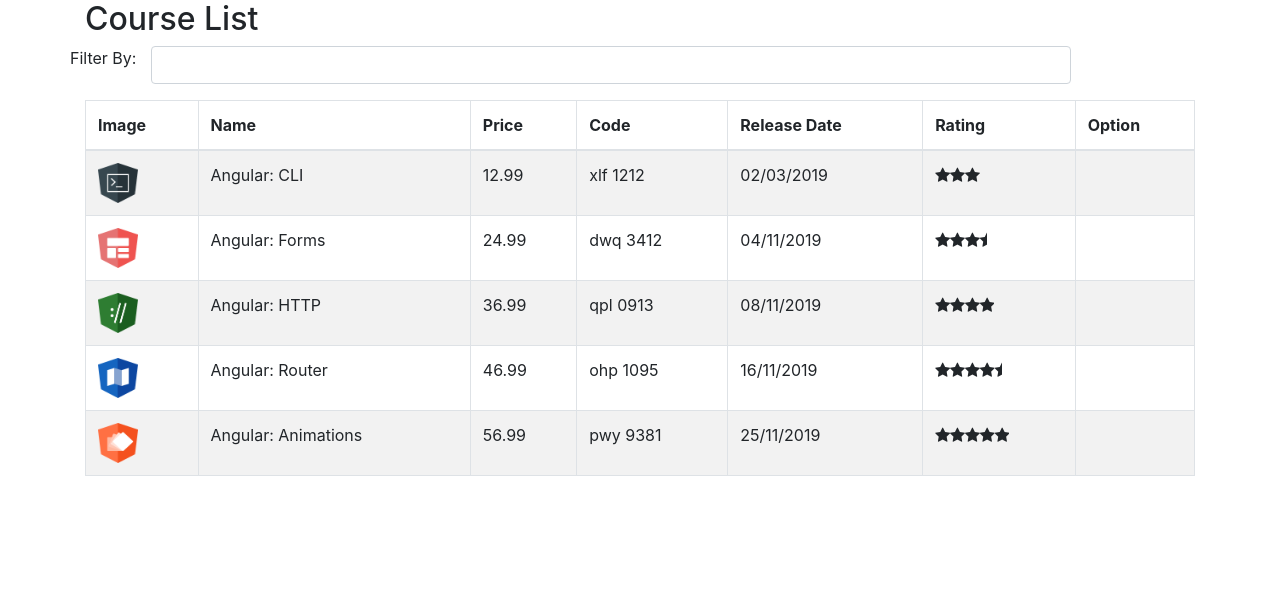
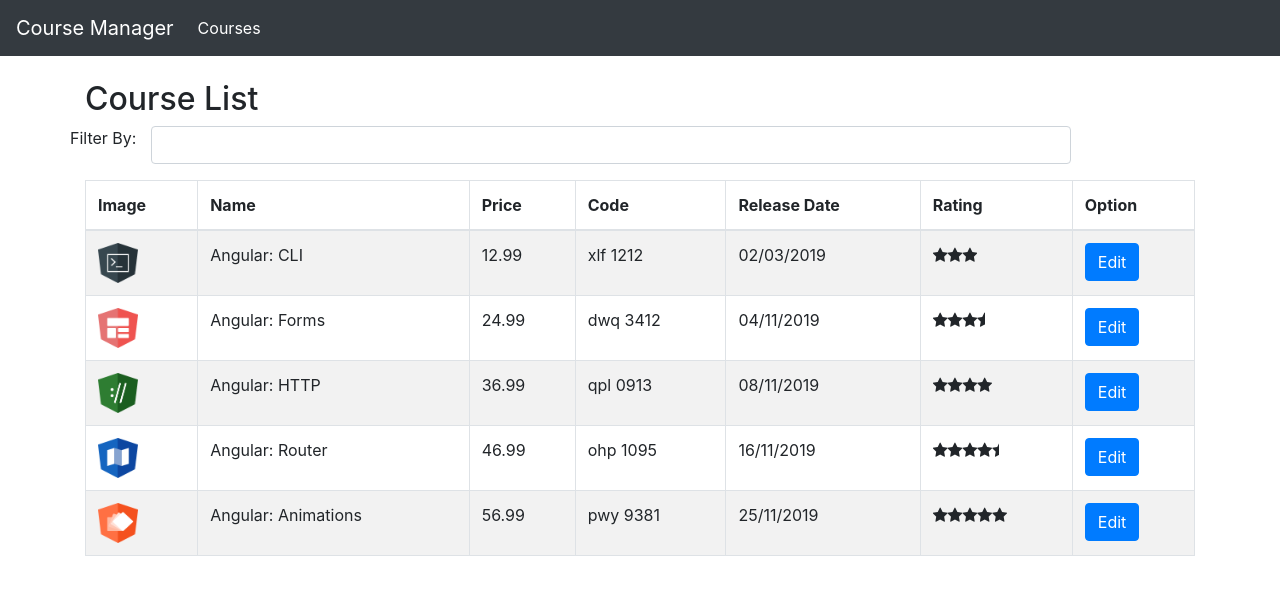
Before and after one commit to PauloAlves8039/Course-Manager-Angular, an Angular app: page /courses in a window 1280 px wide. Shown: the top 594 px of the page. Built offline with nearby package versions, Linux system fonts and the light colour scheme.

Commit message:
Implementando rotas

```diff
--- /dev/null
+++ b/src/app/404/error-404.component.html
@@ -0,0 +1 @@
+<h2>Erro 404</h2>
--- a/src/app/app.component.html
+++ b/src/app/app.component.html
@@ -1,3 +1,4 @@
-<div class="container">
-  <app-course-list></app-course-list>
+<app-nav-bar></app-nav-bar>
+<div class="container mt-4">
+  <router-outlet></router-outlet>
 </div>
--- /dev/null
+++ b/src/app/courses/course-info.component.html
@@ -0,0 +1 @@
+<h2>Course Id = {{ courseId }}</h2>
--- /dev/null
+++ b/src/app/courses/course-info.component.ts
@@ -0,0 +1,26 @@
+/**
+ * @file: course-info.component.ts
+ * @author: Paulo Alves
+ * @description: responsável por definir rotas para edição e exclusão de curso.
+ * @version 1.0.1 (30/06/2020)
+ */
+
+import { Component, OnInit } from '@angular/core';
+import { ActivatedRoute } from '@angular/router';
+
+@Component({
+  templateUrl: './course-info.component.html'
+})
+
+export class CourseInfoCompoent implements OnInit{
+
+  courseId: number;
+
+  constructor(private activatedRoute: ActivatedRoute){
+
+  }
+
+  ngOnInit(): void {
+    this.courseId = +this.activatedRoute.snapshot.paramMap.get('id');
+  }
+}
--- a/src/app/courses/course-list.component.html
+++ b/src/app/courses/course-list.component.html
@@ -29,7 +29,9 @@
       <td>
         <app-star [rating]="course.rating"></app-star>
       </td>
-      <td></td>
+      <td>
+        <a [routerLink]="['/courses/info', course.id]" class="btn btn-primary">Edit</a>
+      </td>
     </tr>
   </tbody>
 </table>
--- a/src/app/courses/course-list.component.ts
+++ b/src/app/courses/course-list.component.ts
@@ -1,4 +1,3 @@
-import { CourseService } from './course.service';
 /**
  * @file: course-list.component.ts
  * @author: Paulo Alves
@@ -8,9 +7,9 @@ import { CourseService } from './course.service';
 
 import { Component, OnInit } from '@angular/core';
 import { Course } from './course';
+import { CourseService } from './course.service';
 
 @Component({
-  selector: 'app-course-list',
   templateUrl: './course-list.component.html'
 })
 
--- /dev/null
+++ b/src/app/nav-bar/nav-bar.component.html
@@ -0,0 +1,16 @@
+<nav class="navbar navbar-expand-lg navbar-dark bg-dark">
+  <a [routerLink]="['/courses']" class="navbar-brand">Course Manager</a>
+
+  <button class="navbar-toggler" type="button" data-toggle="collapse" data-target="#navbarSupportedContent"
+      aria-controls="navbarSupportedContent" aria-expanded="false" aria-label="Toggle navigation">
+      <span class="navbar-toggler-icon"></span>
+  </button>
+
+  <div class="collapse navbar-collapse" id="navbarSupportedContent">
+      <ul class="navbar-nav mr-auto">
+          <li class="nav-item">
+              <a [routerLink]="['/courses']" routerLinkActive="active" class="nav-link">Courses</a>
+          </li>
+      </ul>
+  </div>
+</nav>
```
Also changed, not shown: src/app/404/error-404.component.ts (added, +16 -0 lines), src/app/app.module.ts (+23 -2 lines), src/app/nav-bar/nav-bar.component.ts (added, +16 -0 lines).
